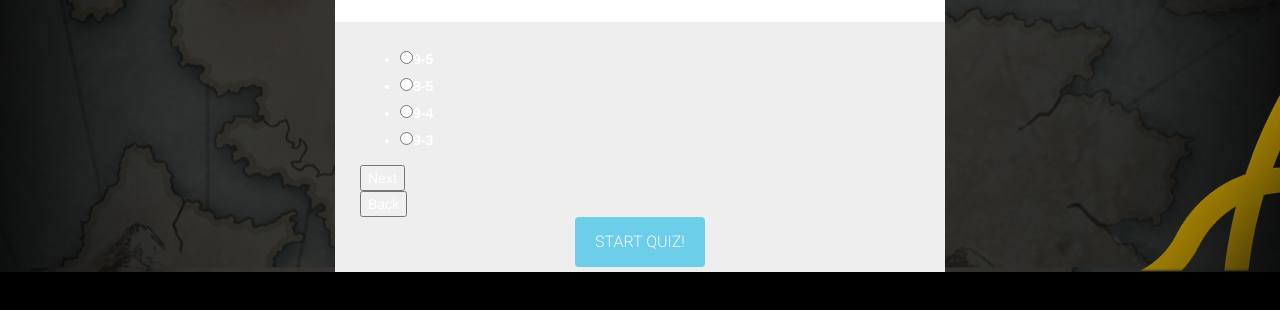
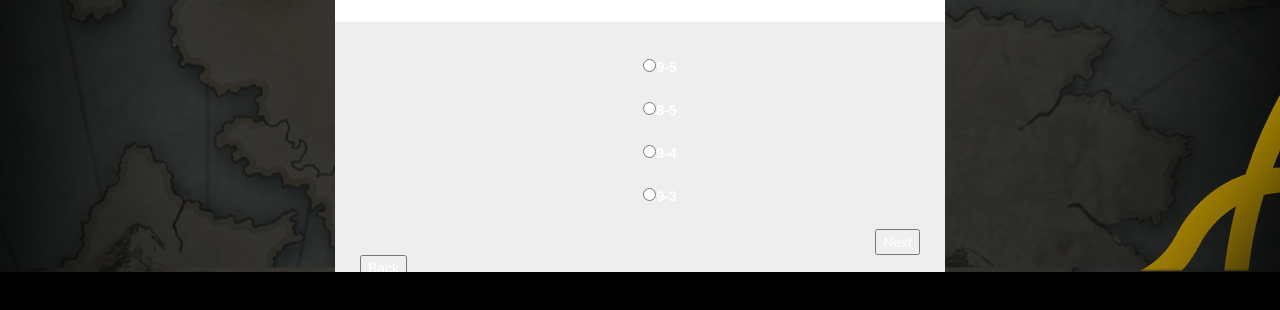
Before and after one commit to KeyFramesOfVi/fe-quiz, a website: page quiz.html in a window 1280 px wide. Both pictures are taken after a click on the button "START QUIZ!". Shown: the part 358-668 px from the top of the page. Drawn offline with nearby package versions, Linux system fonts and the light colour scheme.

Commit message:
design updates

```diff
--- a/css/quiz.css
+++ b/css/quiz.css
@@ -229,7 +229,7 @@ body {
 	overflow: hidden;
 }
 
-#myForm h2{
+.registration-form h2{
 	text-align: center;
 	margin-top: 200px;
 	background: -webkit-linear-gradient(#fff3b2, #e5c100);
@@ -237,11 +237,11 @@ body {
     -webkit-text-fill-color: transparent;
 }
 
-#myForm ul{
+.registration-form ul{
 	text-align: center;
 }
 
-#myForm ul li{
+.registration-form ul li{
 	padding: 8px;
 	display: block;
 }
@@ -384,3 +384,11 @@ h3, p {
 .start{
   text-align: center;
 }
+
+.next{
+  text-align: right;
+}
+
+.back{
+  text-align: left;
+}
--- a/js/quiz.js
+++ b/js/quiz.js
@@ -20,7 +20,8 @@ function startQuiz() {
 
   $('.form-box').fadeOut(300, () => {
     $.getJSON('./data/questions.json', (data) => {
-
+      $('.form.top h2').remove();
+      $('.form-bottom button').remove();
       allQuestions = data;
       // Create a question, and four inputs for each possible answer
       let question = allQuestions[index];
@@ -28,7 +29,7 @@ function startQuiz() {
       let form = $('.registration-form');
       $('.form-top').append(`<h2>${question.question}</h2>`);
      // form.append(`<h2>${question.question}</h2>`);
-      const list = $('<ul class="quizList"></ul>');
+      const list = $('<ul class="quiz-list"></ul>');
       let answerValue = 0;
       question.choices.forEach((choice) => {
         list.append(`<li><input type="radio" name="answer" value=${answerValue} id="radio${answerValue + 1}"><label for=radio${answerValue + 1}>${choice}</label></li>`);
@@ -57,7 +58,7 @@ function startQuiz() {
             index += 1;
             question = allQuestions[index];
             form = $('body').find('.registration-form');
-            form.find('h2').text(question.question);
+            $('.form-top').text(question.question);
             const quizItems = $('label');
             // eslint-disable-next-line func-names
             quizItems.each(function (i) {
```
